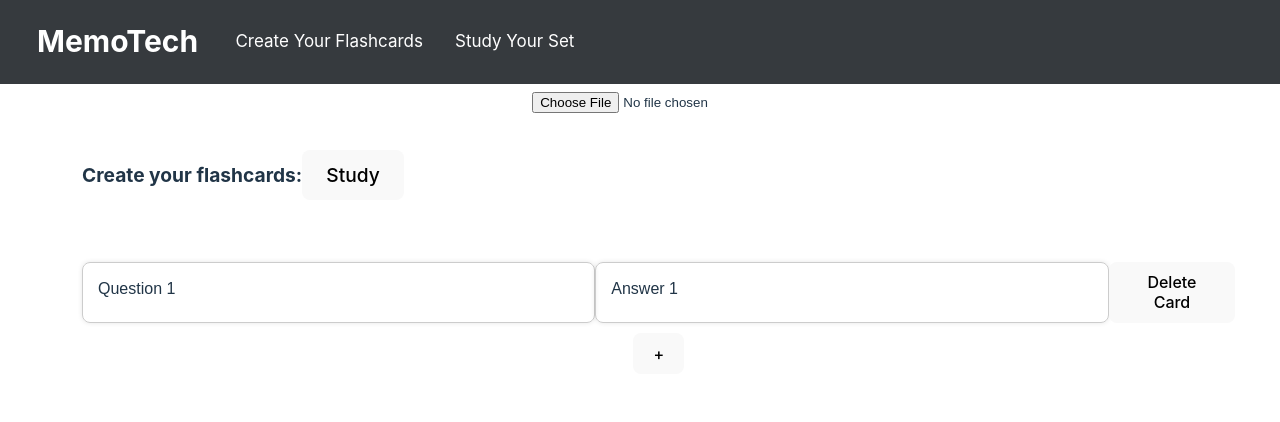
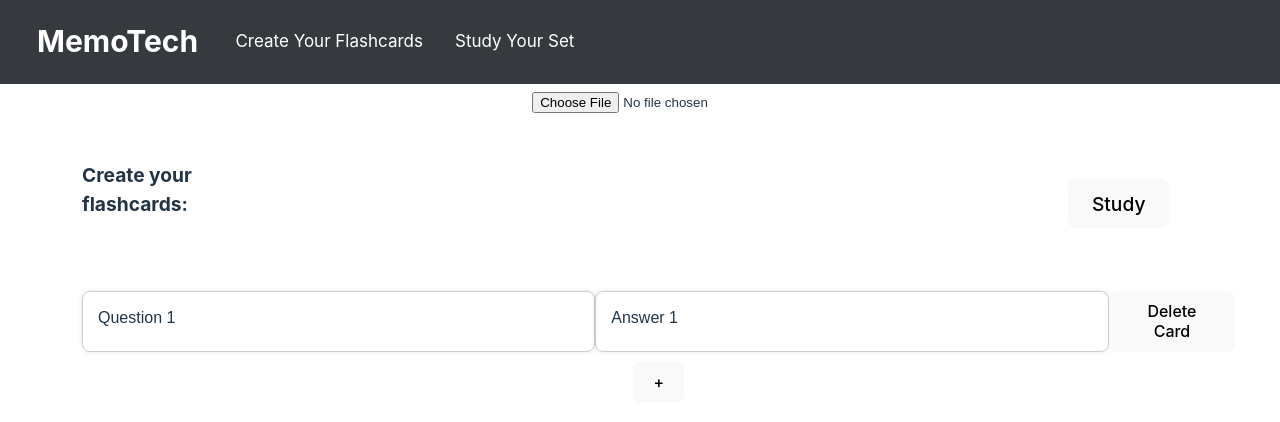
Before and after one commit to ryanhuang8/MemoTech, a React (Vite) app in the folder frontend/: page / in a window 1280 px wide. Shown: the top 422 px of the page. Built offline with nearby package versions, Linux system fonts and the light colour scheme.

Commit message:
feat: finished adjusting study button

```diff
--- a/frontend/src/components/CardInput.tsx
+++ b/frontend/src/components/CardInput.tsx
@@ -125,7 +125,7 @@ function CardInput() {
         <br />
       </div>
       <div style={{ fontWeight: 'bold', fontSize: 'larger', textAlign: 'left' }}>Create your flashcards:
-      <a href="/flashcard" className="a-button">
+      <a href="/flashcard" className="a-button" style={{ marginLeft: '880px' }}>
         Study
       </a>
       </div>
```
Also changed, not shown: 2 other files (tests, documents, lock files or other folders).
